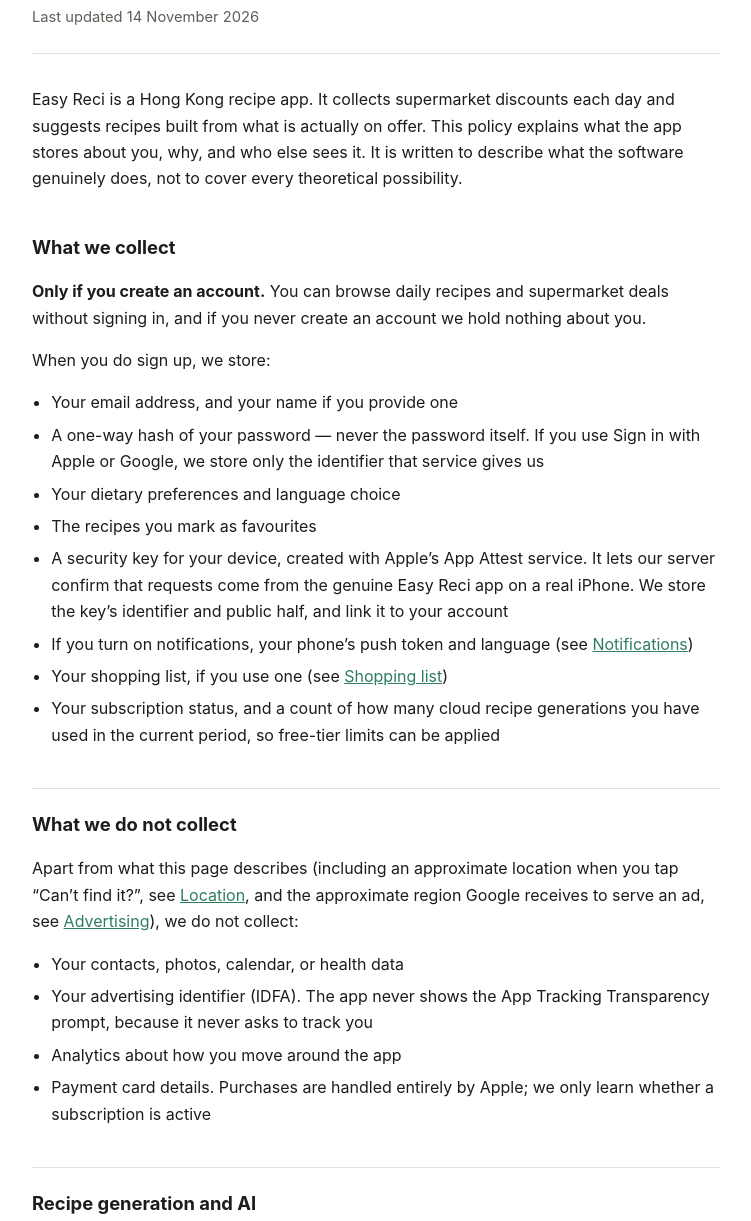
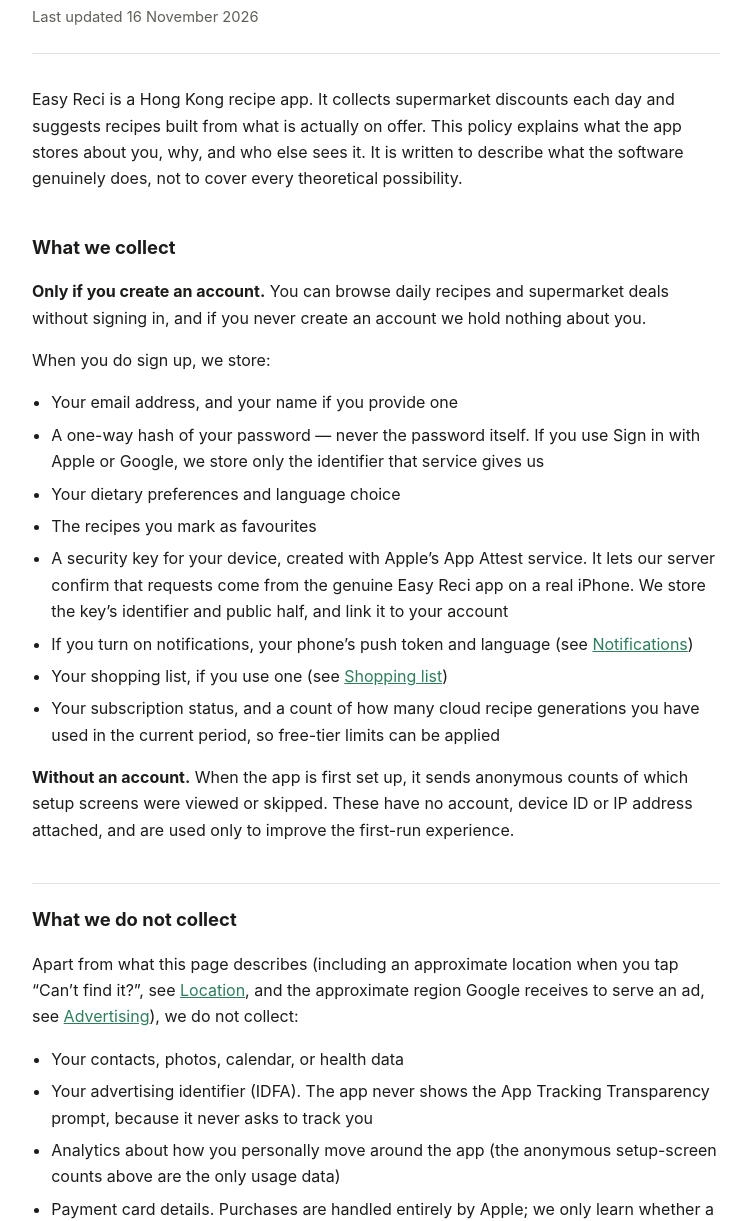
Before and after one commit to hkpmatt/easyreci-site, a plain HTML site: page privacy.html in a window 1280 px wide. Shown: the part 89-1310 px from the top of the page, without its empty margins (264-1015 px from the left). Drawn offline with Linux system fonts and the light colour scheme.

Commit message:
Privacy: anonymous setup-screen counts

```diff
--- a/privacy.html
+++ b/privacy.html
@@ -65,7 +65,7 @@
 
 <header>
   <h1>Easy Reci — Privacy Policy</h1>
-  <p class="meta">Last updated 14 November 2026</p>
+  <p class="meta">Last updated 16 November 2026</p>
 </header>
 
 <p>Easy Reci is a Hong Kong recipe app. It collects supermarket discounts each day and
@@ -96,6 +96,10 @@ about you.</p>
       used in the current period, so free-tier limits can be applied</li>
 </ul>
 
+<p><strong>Without an account.</strong> When the app is first set up, it sends anonymous counts of which setup
+screens were viewed or skipped. These have no account, device ID or IP address attached, and are used only to improve
+the first-run experience.</p>
+
 <h2>What we do not collect</h2>
 
 <p>Apart from what this page describes (including an approximate location when you tap
@@ -106,7 +110,7 @@ receives to serve an ad, see <a href="#advertising">Advertising</a>), we do not
   <li>Your contacts, photos, calendar, or health data</li>
   <li>Your advertising identifier (IDFA). The app never shows the App Tracking Transparency
       prompt, because it never asks to track you</li>
-  <li>Analytics about how you move around the app</li>
+  <li>Analytics about how you personally move around the app (the anonymous setup-screen counts above are the only usage data)</li>
   <li>Payment card details. Purchases are handled entirely by Apple; we only learn whether a
       subscription is active</li>
 </ul>
```
